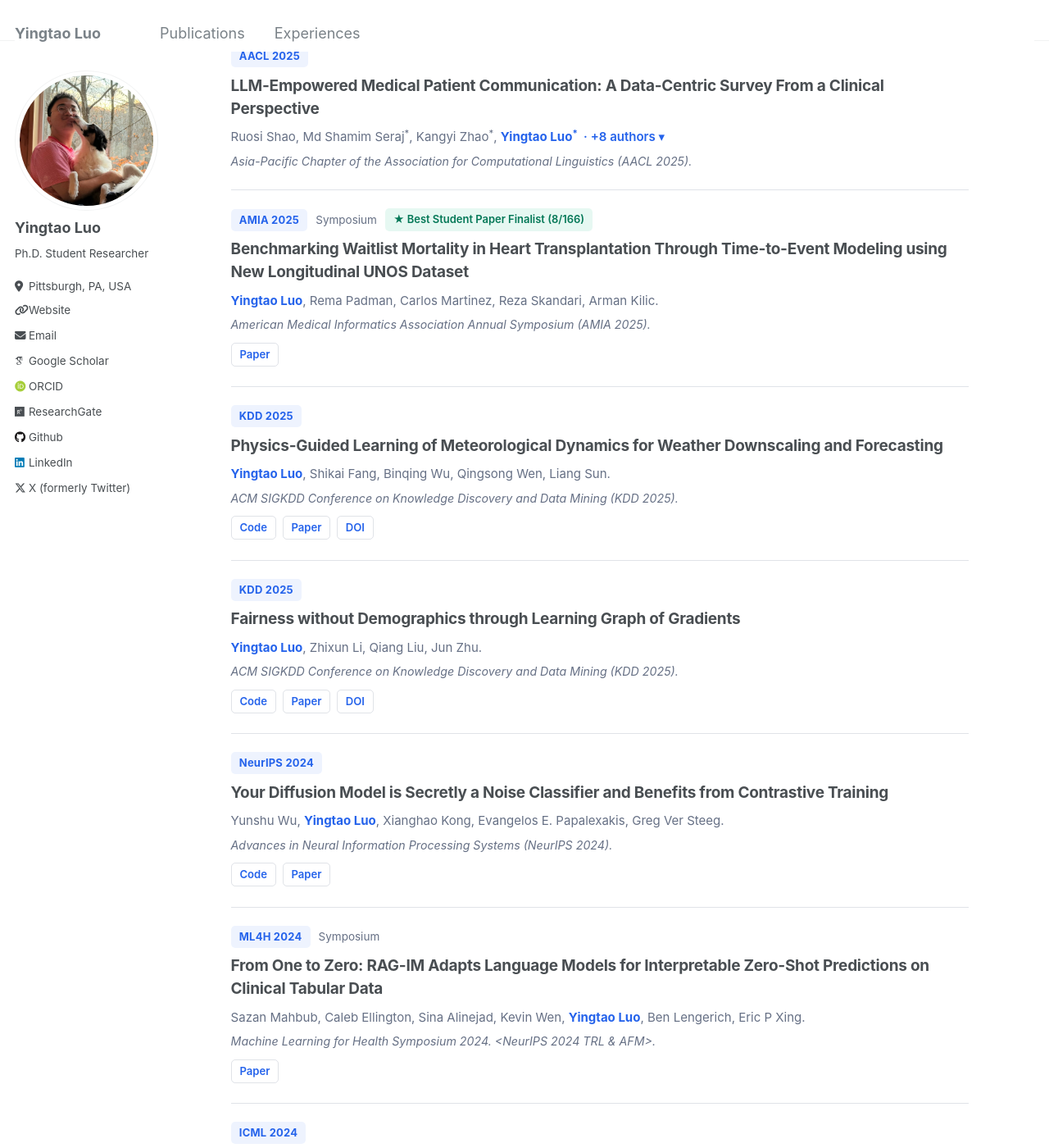
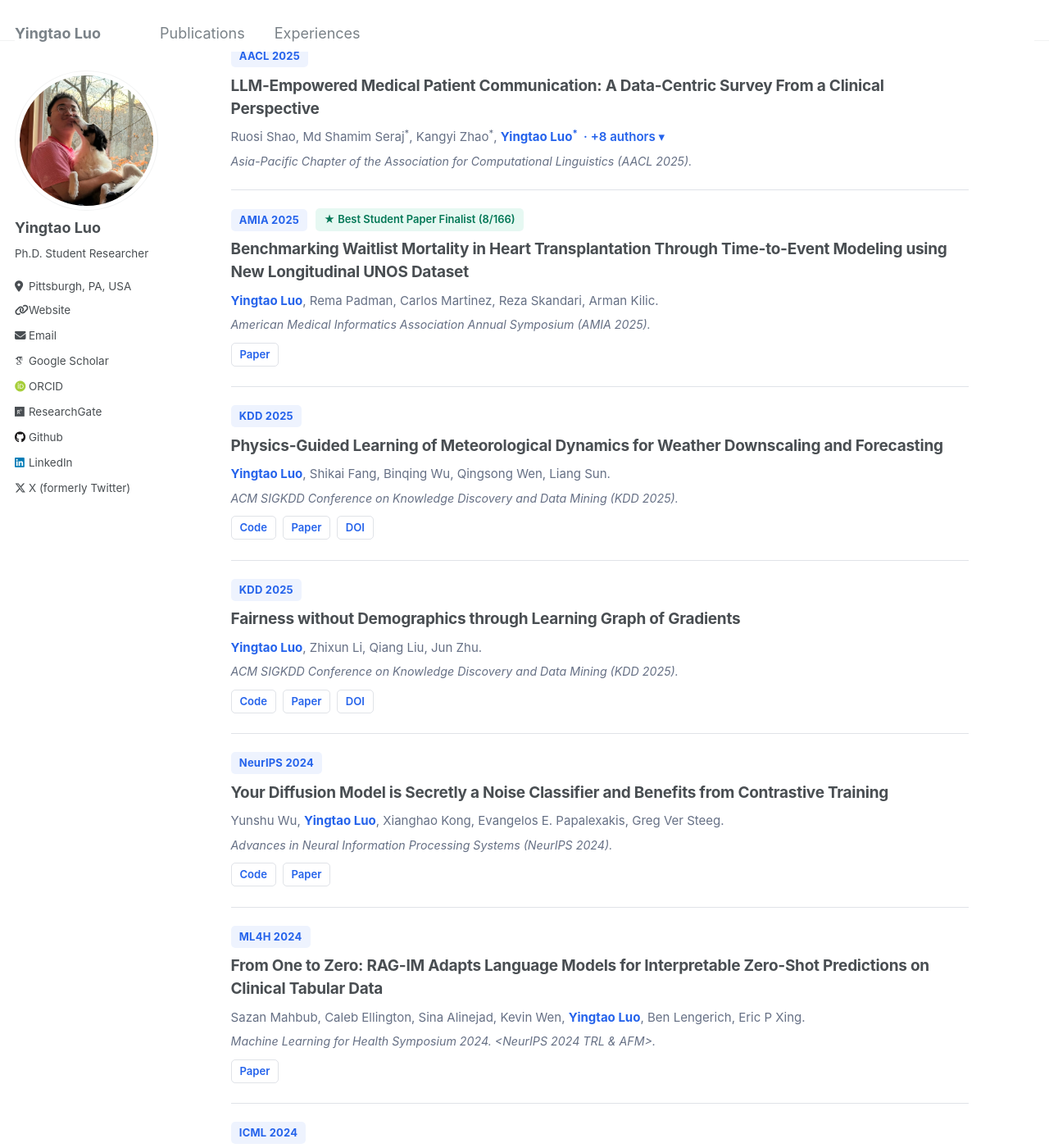
Before and after one commit to yingtaoluo/yingtaoluo.github.io, a Jekyll site: the page built from _pages/publications.md, in a window 1280 px wide and 1400 px high, scrolled down 1243 px. Shown: the whole window at 82% size. Built offline with Jekyll 4.4.1, drawn with Linux system fonts in a browser that asks for light colours; some web fonts are replaced.

Commit message:
Update publications.yml

```diff
--- a/_data/publications.yml
+++ b/_data/publications.yml
@@ -95,7 +95,6 @@
     - Carlos Martinez
     - Reza Skandari
     - Arman Kilic
-    type: Symposium
     awards:
     - Best Student Paper Finalist (8/166)
     title_url: https://arxiv.org/pdf/2507.07339
@@ -162,7 +161,6 @@
     - Yingtao Luo
     - Ben Lengerich
     - Eric P Xing
-    type: Symposium
     title_url: https://openreview.net/forum?id=BnKvIn8JKl
     links:
     - label: Paper
```
